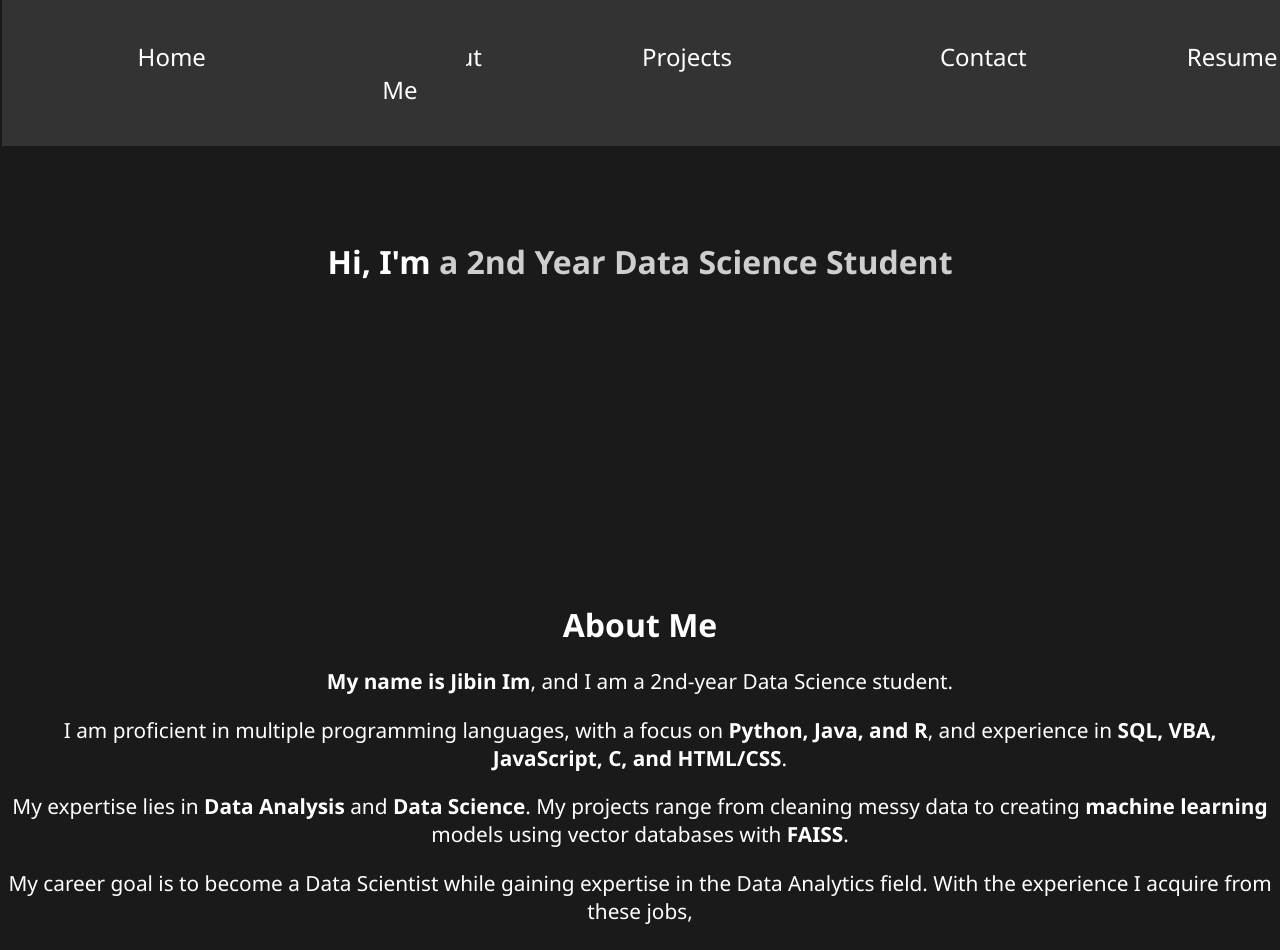
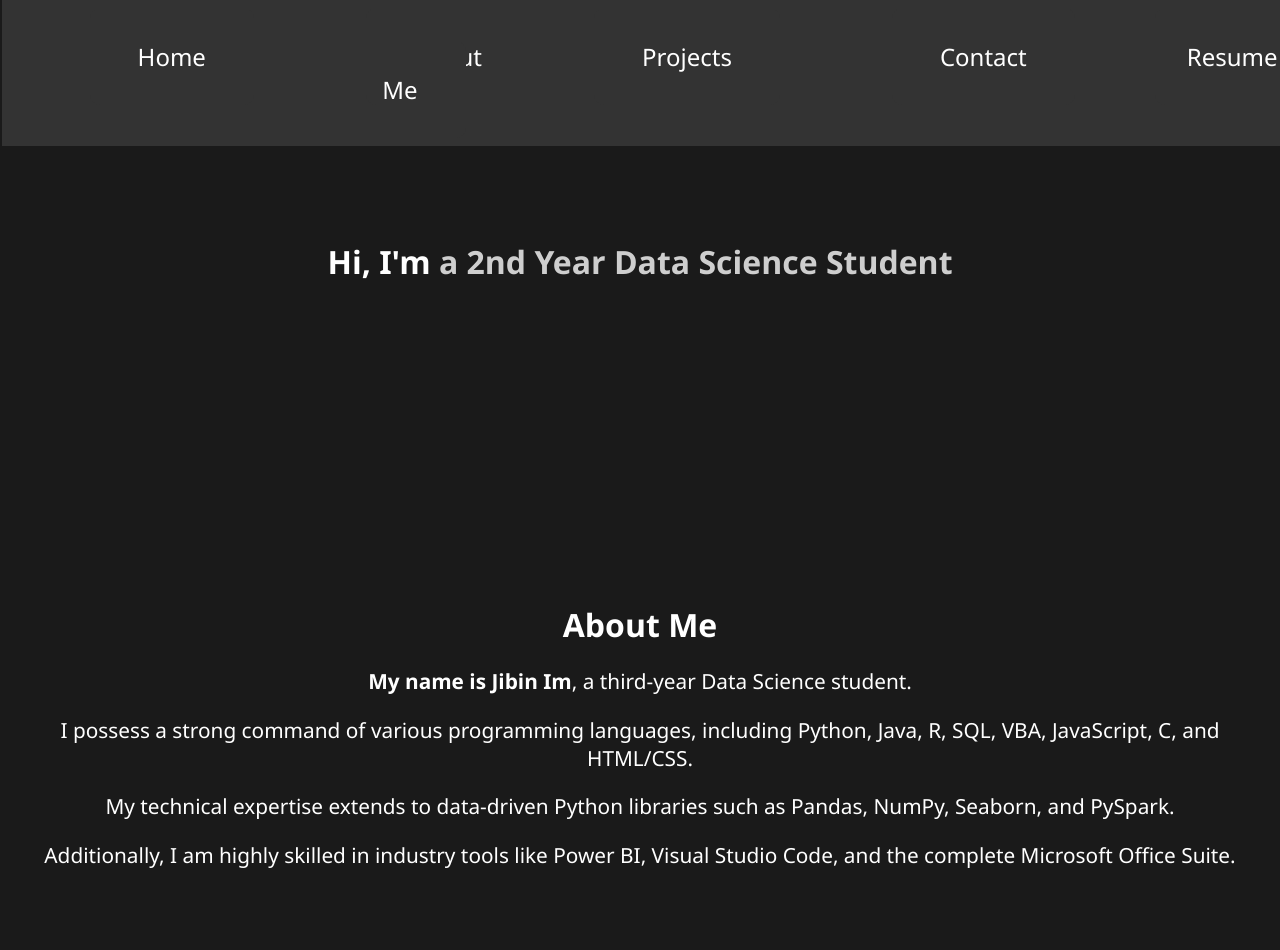
Before and after one commit to jibinator1/jibin-portfolio, a React (Vite) app: page / in a window 1280 px wide. Shown: the top 950 px of the page. Built offline with nearby package versions, Linux system fonts and the light colour scheme.

Commit message:
Update AboutMe.jsx

```diff
--- a/src/AboutMe.jsx
+++ b/src/AboutMe.jsx
@@ -9,11 +9,10 @@ function AboutMe() {
                 About Me
             </div>
             <div className="description">
-                <p><strong>My name is Jibin Im</strong>, and I am a 2nd-year Data Science student.</p>
-                <p>I am proficient in multiple programming languages, with a focus on <strong>Python, Java, and R</strong>, and experience in <strong>SQL, VBA, JavaScript, C, and HTML/CSS</strong>.</p>
-                <p>My expertise lies in <strong>Data Analysis</strong> and <strong>Data Science</strong>. My projects range from cleaning messy data to creating <strong>machine learning</strong> models using vector databases with <strong>FAISS</strong>.</p>
-                <p>My career goal is to become a Data Scientist while gaining expertise in the Data Analytics field. With the experience I acquire from these jobs, </p>
-                <p> I aim to make AI more accessible by removing common barriers, such as paywalls and limited access.</p>
+                <p><strong>My name is Jibin Im</strong>, a third-year Data Science student.</p>
+                <p>I possess a strong command of various programming languages, including Python, Java, R, SQL, VBA, JavaScript, C, and HTML/CSS.</p>
+                <p>My technical expertise extends to data-driven Python libraries such as Pandas, NumPy, Seaborn, and PySpark.</p>
+                <p>Additionally, I am highly skilled in industry tools like Power BI, Visual Studio Code, and the complete Microsoft Office Suite.</p>
             </div>
         </div>
     );
```
